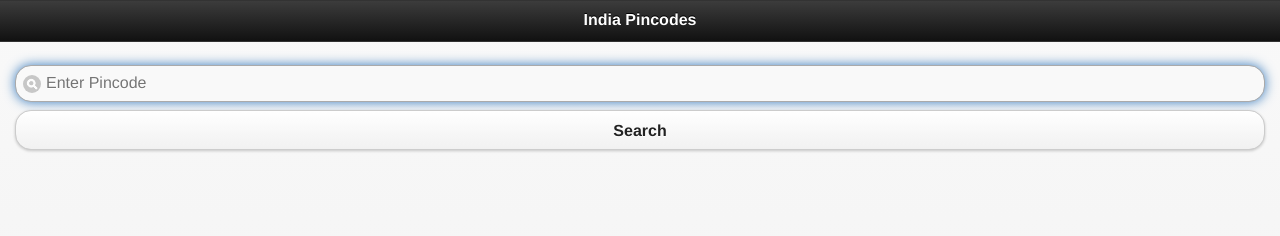
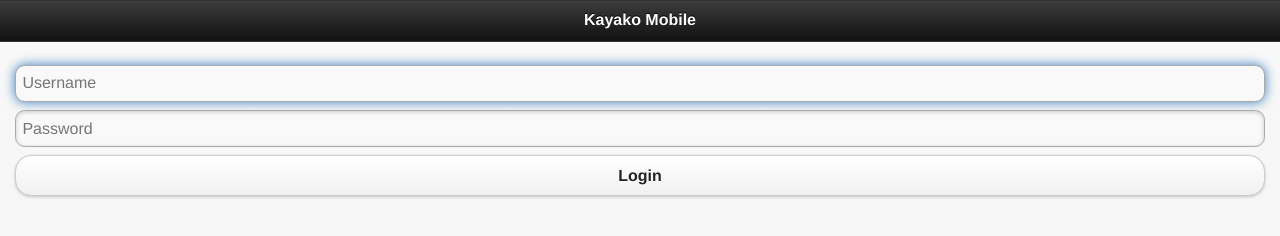
Before and after one commit to anksanu/kayako_firefox_app, a plain HTML site: page KayakoAPI/index.html in a window 1280 px wide. Drawn offline with Linux system fonts and the light colour scheme.

Commit message:
make login screen

```diff
--- a/KayakoAPI/index.html
+++ b/KayakoAPI/index.html
@@ -4,7 +4,7 @@
 <head>
 	<meta charset="utf-8">
 	<meta name="viewport" content="width=device-width, initial-scale=1">
-	<title>India Pincodes</title>
+	<title>Kayako Mobile</title>
 	<link rel="stylesheet" href="jquery.mobile-1.3.1.min.css" />
 	<script src="jquery-1.7.1.min.js"></script>
 	<script src="jquery.mobile-1.3.1.min.js"></script>
@@ -12,10 +12,11 @@
 		$(document).ready(function(){
           //Invoke Pincode Search API
 		  $("#btnSearch").click(function(){
-		    pincode = $("#searchCriteria").val();
+		    username = $("#username").val();
+		    password = $("#password").val();
 		    var xhr = new XMLHttpRequest({mozSystem: true});
 var url = "http://ekansh.kayako.com/staffapi/index.php?/Core/Default/Login";
-var params = "username=admin&password=changeit";
+var params = "username="+username+"&password="+password;
 xhr.open("POST", url, true);
 
 //Send the proper header information along with the request
@@ -50,12 +51,13 @@ xhr.setRequestHeader("Connection", "close");
 <div data-role="page" id="home">
 
 	<div data-role="header" data-position="fixed">
-	    <h3>India Pincodes</h3>
+	    <h3>Kayako Mobile</h3>
 	</div><!-- /header -->
 
-	<div data-role="content">
-        <input type="search" id="searchCriteria" value="" placeholder="Enter Pincode" autofocus/>
-        <a href="#" id="btnSearch" data-role="button">Search</a>
+	<div data-role="content" align="center">
+        <input type="text" id="username" value="" placeholder="Username" autofocus/>
+        <input type="password" id="password" value="" placeholder="Password"/>
+        <a href="#" id="btnSearch" data-role="button">Login</a>
 		<div id="linebreak">&nbsp;</div>
 		<ul data-role="listview" id="searchResults">
 
```
